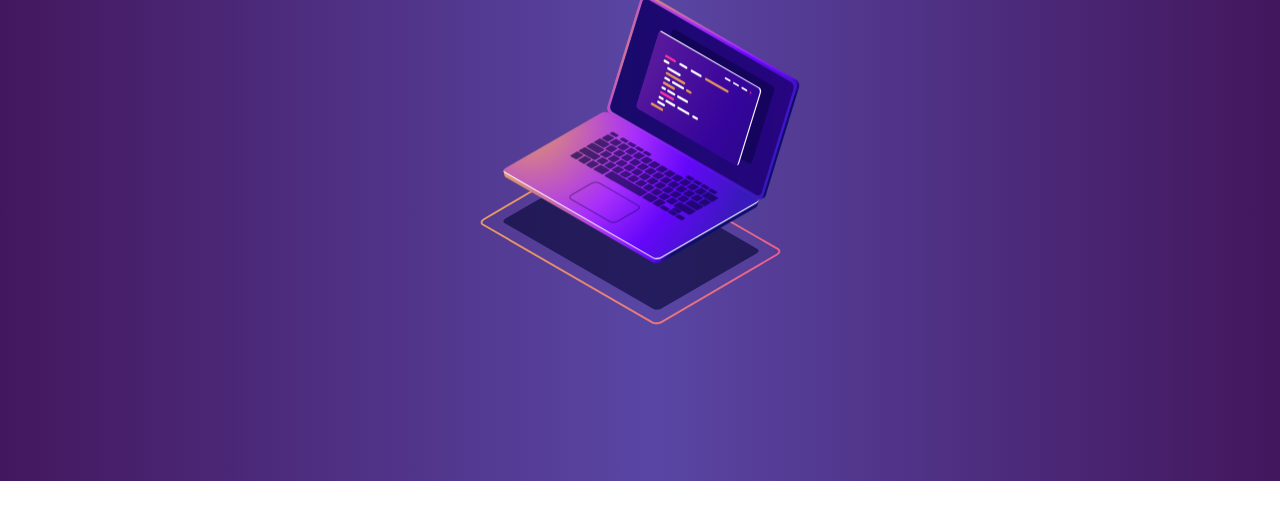
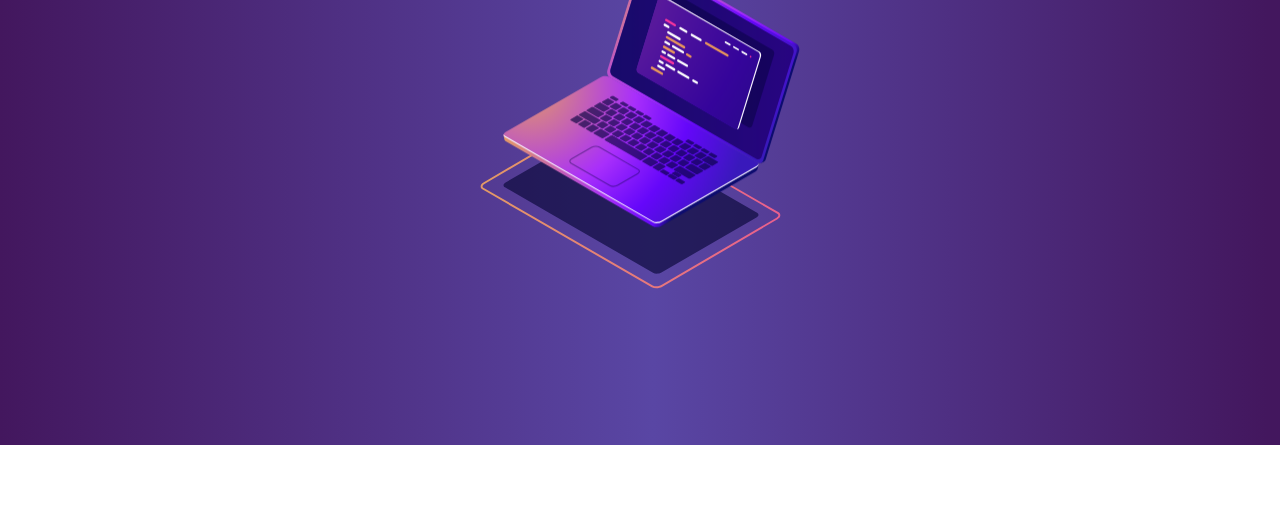
Before and after one commit to gnzlgarcia/gnzlgarcia, a plain HTML site: page index.html in a window 1280 px wide. Shown: the part 295-800 px from the top of the page. Drawn offline with Linux system fonts and the light colour scheme.

Commit message:
Add files via upload

```diff
--- a/css/styles.css
+++ b/css/styles.css
@@ -37,7 +37,7 @@ p {
     background: linear-gradient(to right, rgba(67, 23, 94, 1) 0%, rgba(89, 70, 164, 1) 51%, rgba(67, 23, 94, 1) 99%, rgba(67, 23, 94, 1) 100%);
     filter: progid:DXImageTransform.Microsoft.gradient(startColorstr='#43175e', endColorstr='#43175e', GradientType=1);
     position: relative;
-    padding-top: 100px;
+    padding-top: 5%;
     padding-bottom: 100px;
     min-height: 45vw;
 }
```
